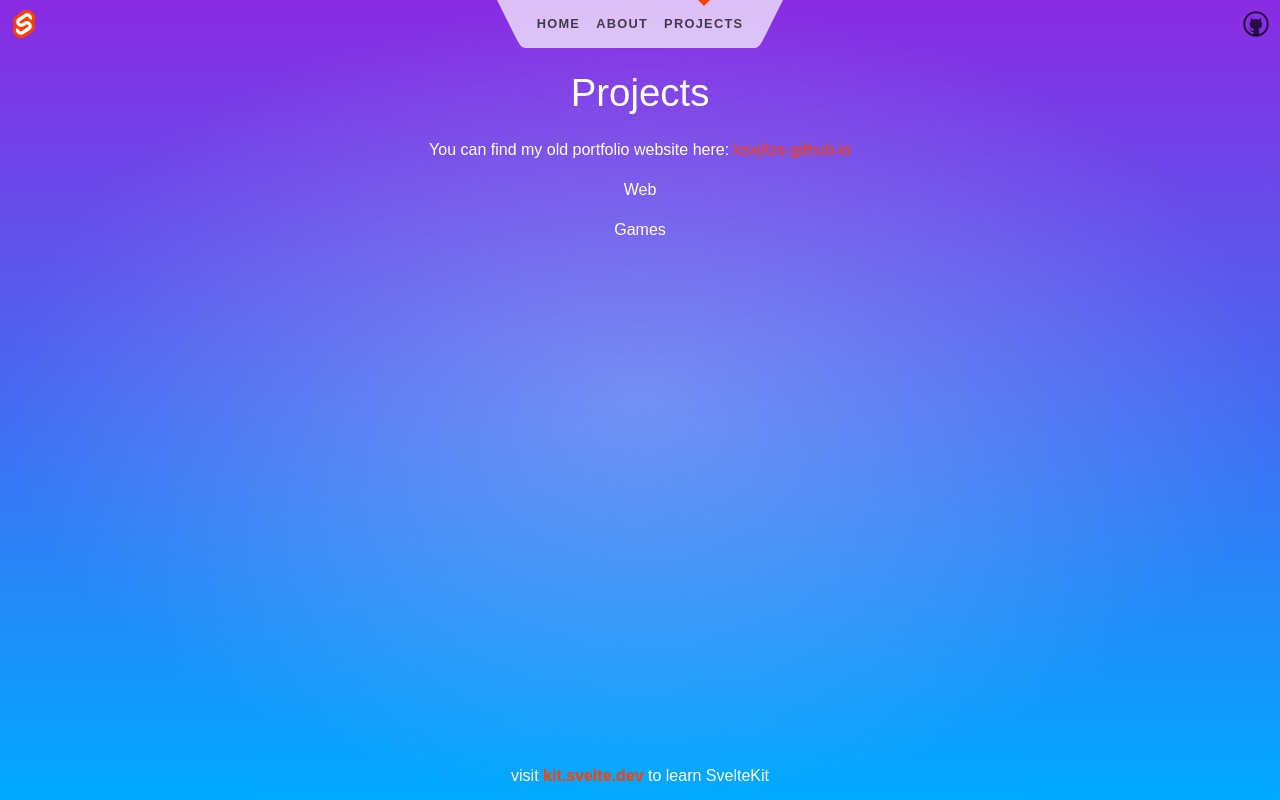
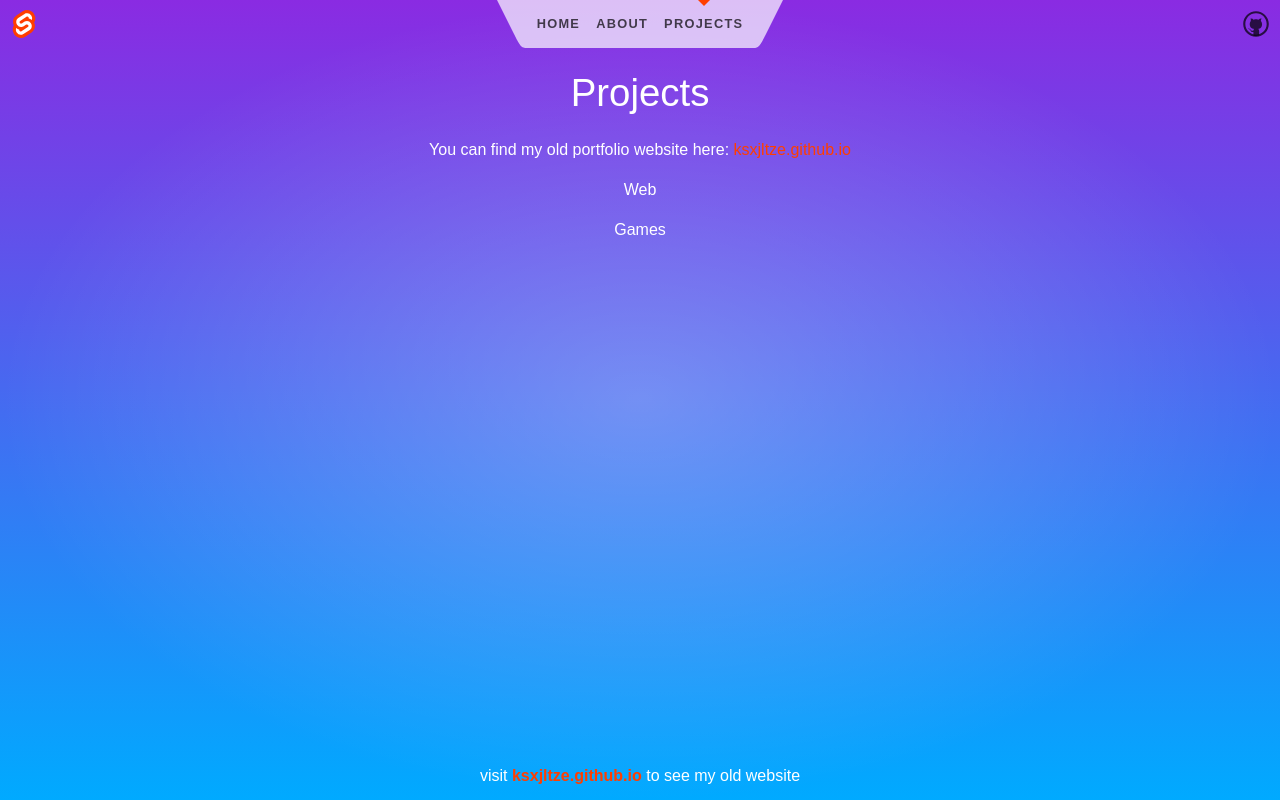
Before and after one commit to ksxjltze/leejiakeat, a SvelteKit app: page /projects in a window 1280 px wide. Built offline with nearby package versions, Linux system fonts and the light colour scheme.

Commit message:
#1: fixed broken url for old website

```diff
--- a/src/routes/+layout.svelte
+++ b/src/routes/+layout.svelte
@@ -26,7 +26,7 @@
 	</main>
 
 	<footer>
-		<p>visit <a href="https://kit.svelte.dev">kit.svelte.dev</a> to learn SvelteKit</p>
+		<p>visit <a href="ksxjltze.github.io">ksxjltze.github.io</a> to see my old website</p>
 	</footer>
 </div>
 
--- a/src/routes/projects/+page.svelte
+++ b/src/routes/projects/+page.svelte
@@ -5,7 +5,7 @@
 <section class="flex flex-col gap-4">
     <h1>Projects</h1>
     <section class="flex items-center justify-center">
-        <p class="m-auto">You can find my old portfolio website here: <a href="ksxjltze.github.io">ksxjltze.github.io</a></p>
+        <p class="m-auto">You can find my old portfolio website here: <a href="https://ksxjltze.github.io">ksxjltze.github.io</a></p>
     </section>
     <section class="flex items-center justify-center">
         <h2>Web</h2>
```
